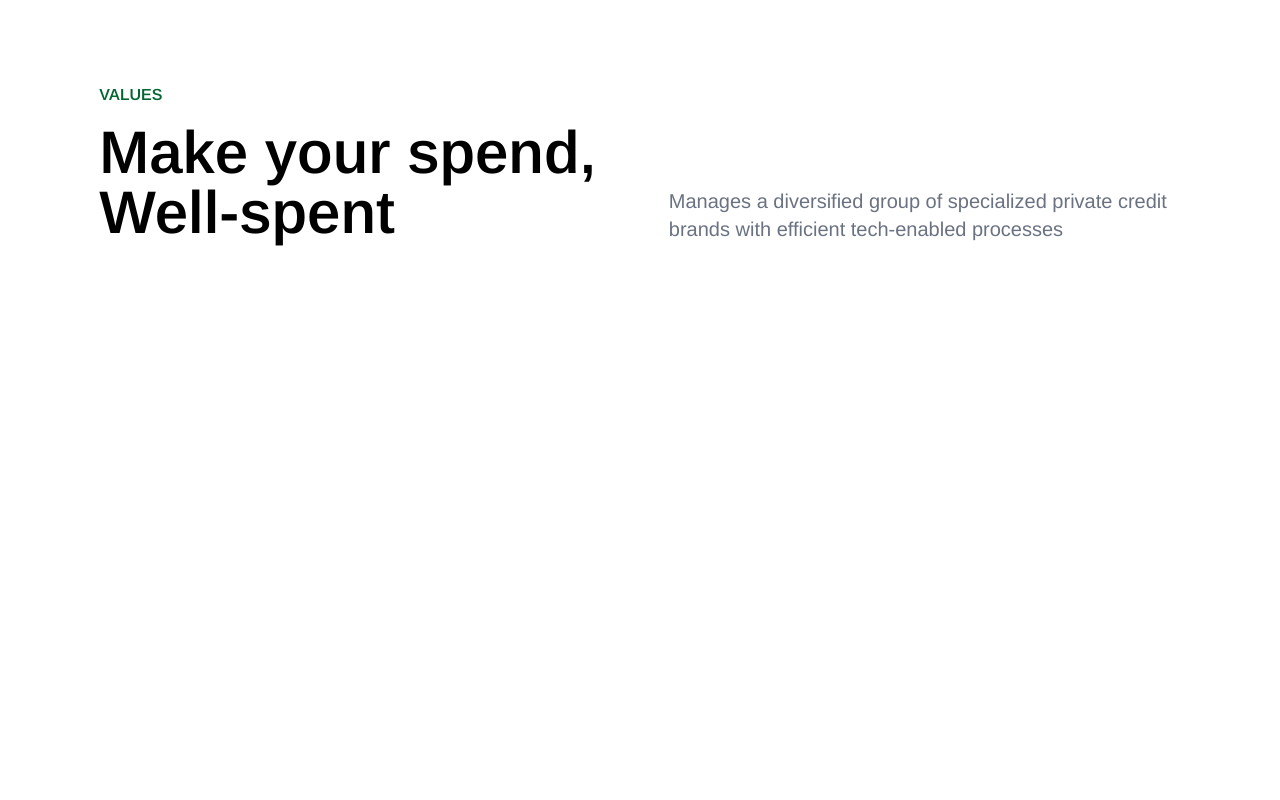
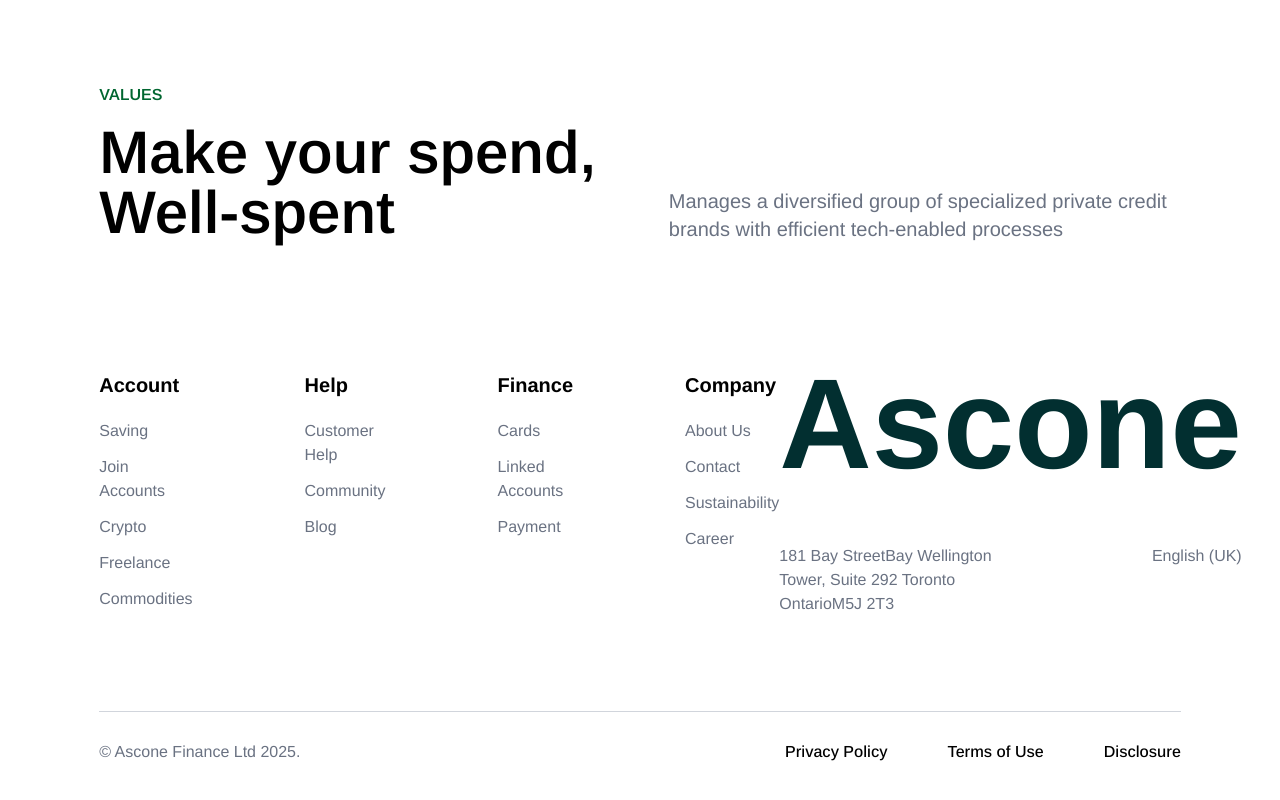
Before and after one commit to michaelleoliveir/ascone-landing-page, a React (Vite) app: page / in a window 1280 px wide. Shown: the part 1835-2635 px from the top of the page. Before the commit the page ends 2094 px from the top, so only its background shows below. Built offline with nearby package versions, Linux system fonts and the light colour scheme.

Commit message:
feat: implement Footer component with navigation sections

```diff
--- a/src/App.jsx
+++ b/src/App.jsx
@@ -1,5 +1,6 @@
 import { AboutUs } from './components/AboutUs/AboutUs'
 import { Content } from './components/Content/Content'
+import Footer from './components/Footer/Footer'
 import Header from './components/Header/Header'
 import { Values } from './components/Values/Values'
 import './index.css'
@@ -11,6 +12,7 @@ function App() {
       <Content />
       <AboutUs />
       <Values />
+      <Footer />
     </div>
   )
 }
--- /dev/null
+++ b/src/components/Footer/Footer.jsx
@@ -0,0 +1,83 @@
+import Sections from "./Sections/Sections"
+
+const Footer = () => {
+    const sectionAccount = [
+        'Saving',
+        'Join Accounts',
+        'Crypto',
+        'Freelance',
+        'Commodities'
+    ];
+
+    const sectionHelp = [
+        'Customer Help',
+        'Community',
+        'Blog'
+    ];
+
+    const sectionFinance = [
+        'Cards',
+        'Linked Accounts',
+        'Payment'
+    ];
+
+    const sectionCompany = [
+        'About Us',
+        'Contact',
+        'Sustainability',
+        'Career'
+    ];
+
+    return (
+        <footer className="mt-32">
+            {/* navigation */}
+            <div className="h-85 flex flex-row justify-between">
+                {/* sections */}
+                <div className="flex flex-row gap-28">
+                    <Sections title={'Account'} links={sectionAccount} />
+                    <Sections title={'Help'} links={sectionHelp} />
+                    <Sections title={'Finance'} links={sectionFinance} />
+                    <Sections title={'Company'} links={sectionCompany} />
+                </div>
+
+                {/* company */}
+                <div>
+                    {/* title */}
+                    <div>
+                        <h1 className="text-9xl mb-14 mt-[-0.7rem] font-bold text-(--color-green-title)">Ascone</h1>
+                    </div>
+
+                    {/* address */}
+                    <div className="flex flex-row justify-between text-gray-500">
+                        <div>
+                            <p>181 Bay StreetBay Wellington</p>
+                            <p>Tower, Suite 292 Toronto</p>
+                            <p>OntarioM5J 2T3</p>
+                        </div>
+
+                        <div>
+                            <p>English (UK)</p>
+                        </div>
+                    </div>
+                </div>
+            </div>
+
+            <hr className="text-gray-300" />
+
+            {/* credits */}
+            <div className="flex flex-row justify-between py-7">
+                <div>
+                    <p className="text-gray-500">© Ascone Finance Ltd 2025.</p>
+                </div>
+
+                <div className="flex flex-row font-medium gap-15">
+                    <p>Privacy Policy</p>
+                    <p>Terms of Use</p>
+                    <p>Disclosure</p>
+                </div>
+            </div>
+        </footer>
+    )
+}
+
+export default Footer
--- /dev/null
+++ b/src/components/Footer/Sections/Sections.jsx
@@ -0,0 +1,14 @@
+const Sections = ({ title, links }) => {
+    return (
+        <div>
+            <h1 className="font-bold text-xl mb-5">{title}</h1>
+            <ul>
+                {links.map((link) => {
+                    return <li className="mb-3 text-gray-500">{link}</li>
+                })}
+            </ul>
+        </div>
+    )
+}
+
+export default Sections
--- a/src/index.css
+++ b/src/index.css
@@ -6,6 +6,7 @@
 
     --color-green: #1c3f3a;
     --color-green-hover: #1c3f3a;
+    --color-green-title: #022f30;
     --color-green-light: #e0e9e9;
     --color-beige: #ebe9da;
     --color-blue: #0a0c29;
```
